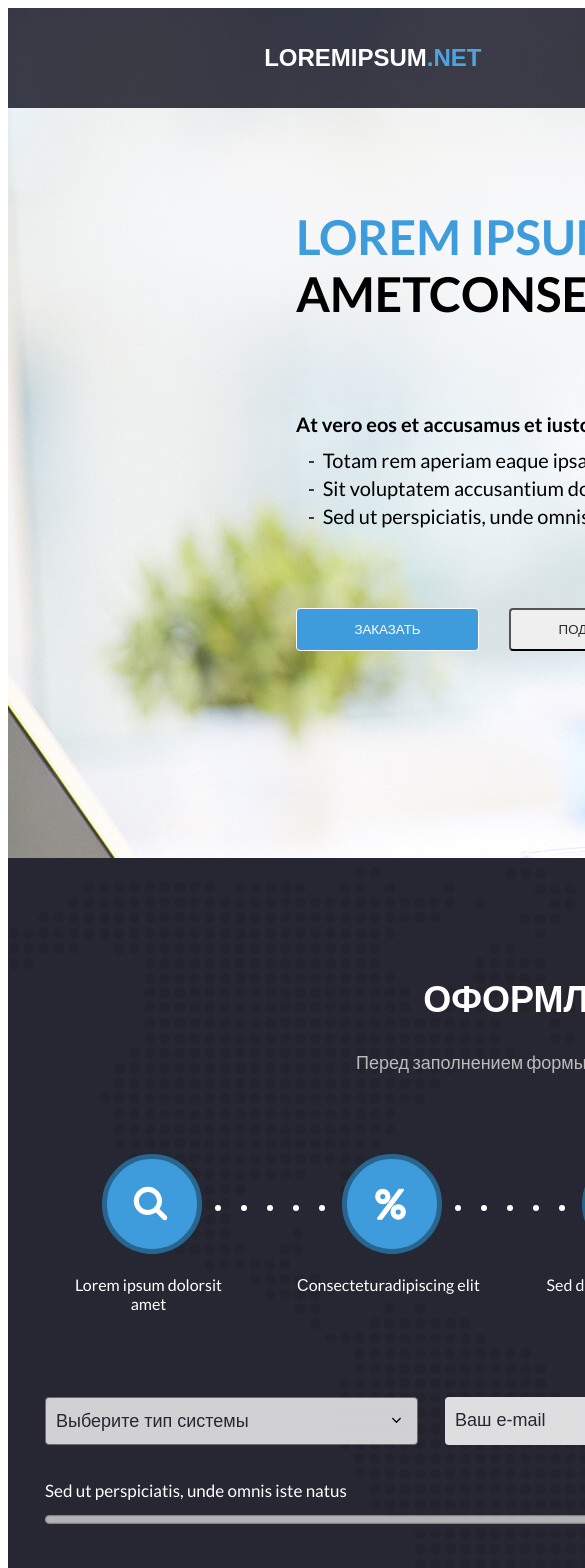
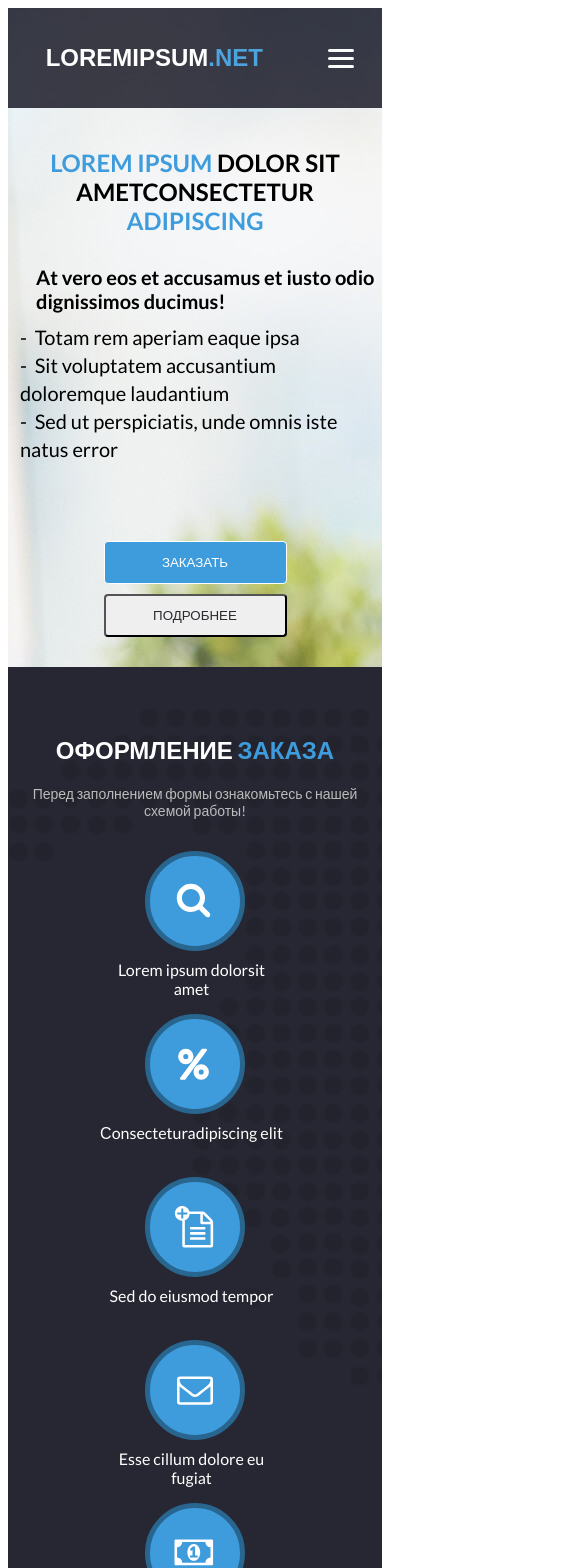
Before and after one commit to skorokhodtatiana/clerkgroup_test_task, a React (Vite) app: page /#/ in a window 390 px wide. Shown: the top 1568 px of the page, 585 px wide, since content can reach past the window. Built offline with nearby package versions, Linux system fonts and the light colour scheme; a web font is replaced by a local one.

Commit message:
added adaptation for a mobile device

```diff
--- a/src/components/form/Form.jsx
+++ b/src/components/form/Form.jsx
@@ -50,8 +50,8 @@ const Form = () => {
 					))}
 					<option></option>
 				</select>
-				<Input name="type-system" placeholder="Ваш e-mail" value={emailValue} onChange={(e) => setEmailValue(e.target.value)}></Input>
-				<Input name="type-system" placeholder="Ваше имя" value={nameValue} onChange={(e) => setNameValue(e.target.value)}></Input>
+				<Input inputClass={"form__input"} name="type-system" placeholder="Ваш e-mail" value={emailValue} onChange={(e) => setEmailValue(e.target.value)}></Input>
+				<Input inputClass="form__input" name="type-system" placeholder="Ваше имя" value={nameValue} onChange={(e) => setNameValue(e.target.value)}></Input>
 				<div className="form__progress-block">
 					<div className="form__progress-text">
 						<span>Sed ut perspiciatis, unde omnis iste natus</span>
@@ -63,7 +63,9 @@ const Form = () => {
 					<img className="form__label-img" src={upload} alt="upload"></img>
 					<span className="form__label-text">ПРИКРЕПИТЬ ФАЙЛ</span>
 				</label>
-				<Input inputClass="form__upload-file" ref={uploadRef} id="file-upload" name="file-upload" type="file" placeholder="Прикрепить файл" value={fileValue} onChange={UploadFile}></Input>
+				<span>
+					<Input inputClass="form__upload-file" ref={uploadRef} id="file-upload" name="file-upload" type="file" placeholder="Прикрепить файл" value={fileValue} onChange={UploadFile}></Input>
+				</span>
 				<Button type="submit" className={'processing__button'} children={'ОТПРАВИТЬ'}></Button>
 			</form>
 		</>
--- a/src/components/form/Form.scss
+++ b/src/components/form/Form.scss
@@ -4,14 +4,20 @@ $focusButton: #3E9CDC;
 .form {
 	position: relative;
 	display: grid;
-	grid-template-columns: repeat(3, 1fr);
-	grid-template-rows: repeat(2, 1fr) 8.5rem;
-	gap: 26px;
+	grid-template-columns: 1fr;
+	gap: 26px 0;
+
+	@media screen and (min-width: 1024px) {
+		grid-template-columns: repeat(3, 1fr);
+		grid-template-rows: repeat(2, 1fr) 8.5rem;
+		gap: 26px;
+	}
 
 	&__select {
-		width: 373px;
+		width: 100%;
 		height: 48px;
 		padding: 0 10px;
+		grid-column: 1/span1;
 		border-radius: 4px;
 		font-size: 18px;
 		opacity: 85%;
@@ -21,19 +27,33 @@ $focusButton: #3E9CDC;
 		background-image: url('../../assets/images/selectionIcon.svg');
 		background-repeat: no-repeat;
 		background-position: right 3% bottom 50%;
+
+		@media screen and (min-width: 1024px) {
+			width: 373px;
+			grid-column: auto;
+		}
 	}
 
 	&__progress-block {
-		grid-column: span 2;
+		grid-column: 1/span1;
 		align-self: self-end;
 		font-size: 17px;
 		line-height: 1.6;
+
+		@media screen and (min-width: 1024px) {
+			grid-column: span 2;
+		}
 	}
 
 	&__progress-text {
 		display: flex;
 		justify-content: space-between;
+		font-size: 14px;
 		color: white;
+
+		@media screen and (min-width: 1024px) {
+			font-size: inherit;
+		}
 	}
 
 	&__progress-percent {
@@ -41,8 +61,12 @@ $focusButton: #3E9CDC;
 	}
 
 	&__progress {
-		width: 48rem;
+		width: 100%;
 		opacity: 70%;
+
+		@media screen and (min-width: 1024px) {
+			width: 48rem;
+		}
 	}
 
 	&__upload-file {
@@ -50,16 +74,22 @@ $focusButton: #3E9CDC;
 	}
 
 	&__label-upload-file {
+		grid-column: 1/span1;
 		display: flex;
 		align-items: center;
 		justify-content: center;
-		width: 370px;
+		width: 100%;
 		height: 48px;
 		cursor: pointer;
 		border: 1px solid #ccc;
 		border-radius: 4px;
 		font-size: 15px;
 		background-color: white;
+
+		@media screen and (min-width: 1024px) {
+			width: 370px;
+			grid-column: auto;
+		}
 
 		&:hover {
 			background-color: $focusButton;
@@ -82,4 +112,12 @@ $focusButton: #3E9CDC;
 		color: white;
 		font-size: 15px;
 	}
+
+	&__input {
+		grid-column: 1/span1;
+
+		@media screen and (min-width: 1024px) {
+			grid-column: auto;
+		}
+	}
 }
--- a/src/components/input/Input.jsx
+++ b/src/components/input/Input.jsx
@@ -3,7 +3,6 @@ import './Input.scss';
 const Input = ({
 			name,
 			inputClass,
-			containerClass,
 			placeholder,
 			inputRef,
 			value,
@@ -13,7 +12,7 @@ const Input = ({
 		}) => {
 
 		return (
-			<span className={containerClass}>
+			<>
 				<input
 					className={'input ' + inputClass}
 					name={name}
@@ -22,8 +21,8 @@ const Input = ({
 					value={value}
 					type={type}
 					id={id}
-					{...props} />
-			</span>
+					{...props}/>
+			</>
 		);
 	}
 
--- a/src/components/input/Input.scss
+++ b/src/components/input/Input.scss
@@ -1,7 +1,7 @@
 $color-placeholder: #272733;
 
 .input {
-	width: 354px;
+	width: 95%;
 	height: 48px;
 	padding: 0 10px;
 	font-size: 18px;
@@ -14,4 +14,8 @@ $color-placeholder: #272733;
 		color: $color-placeholder;
 		font-size: 18px;
 	}
+
+	@media screen and (min-width: 1024px) {
+		width: 354px;
+	}
 }
--- a/src/components/main/Main.jsx
+++ b/src/components/main/Main.jsx
@@ -28,7 +28,7 @@ const Main = () => {
 						<li className="main__list-item">-&nbsp;&nbsp;Sit voluptatem accusantium doloremque laudantium</li>
 						<li className="main__list-item">-&nbsp;&nbsp;Sed ut perspiciatis, unde omnis iste natus error</li>
 					</ul>
-					<div>
+					<div className="main__flex">
 						<Button className="main__button main__button_blue" children='ЗАКАЗАТЬ'></Button>
 						<Button className="main__button" children='ПОДРОБНЕЕ' handleClick={changeContext}></Button>
 					</div>
--- a/src/components/main/Main.scss
+++ b/src/components/main/Main.scss
@@ -8,27 +8,45 @@ $color-button: #2A2B30;
 
 .main {
 	display: grid;
-	grid-template-columns: 18rem 1fr;
-	min-height: 750px;
+	grid-template-columns: 1fr;
+
+	@media screen and (min-width: 1024px) {
+		grid-template-columns: 18rem 1fr;
+		min-height: 750px;
+	}
 
 	&__container {
-		grid-column: 2;
+		@media screen and (min-width: 1024px) {
+			grid-column: 2;
+		}
 	}
 
 	&__title {
-		margin: 100px 0 90px;
-		font-size: 48px;
+		margin: 40px 0 30px;
+		text-align: center;
+		font-size: 24px;
 		font-family: 'Lato-bold';
 
 		&_blue {
 			color: $blue-color;
 		}
+
+		@media screen and (min-width: 1024px) {
+			margin: 100px 0 90px;
+			text-align: start;
+			font-size: 48px;
+		}
 	}
 
 	&__title-second {
 		margin-bottom: 10px;
+		margin-left: 28px;
 		font-size: 20px;
 		font-family: 'Lato-bold';
+
+		@media screen and (min-width: 1024px) {
+			margin-left: 0;
+		}
 	}
 
 	&__list {
@@ -43,10 +61,21 @@ $color-button: #2A2B30;
 		list-style-type: none;
 	}
 
+	&__flex {
+		display: flex;
+		flex-direction: column;
+		align-items: center;
+
+		@media screen and (min-width: 1024px) {
+			display: block;
+		}
+	}
+
 	&__button {
 		width: 183px;
 		height: 43px;
 		padding: 8px 16px;
+		margin-bottom: 30px;
 		border-radius: 4px;
 		color: $color-button;
 		cursor: pointer;
@@ -54,8 +83,13 @@ $color-button: #2A2B30;
 		&_blue {
 			background-color: $blue-color;
 			color: white;
-			margin-right: 30px;
+			margin-bottom: 10px;
 			border: 1px solid white;
+
+			@media screen and (min-width: 1024px) {
+				margin-right: 30px;
+				margin-bottom: 0;
+			}
 		}
 	}
 }
--- a/src/components/processing/Processing.scss
+++ b/src/components/processing/Processing.scss
@@ -12,25 +12,43 @@ $second-title: #BBBBBB;
 	background-size: cover;
 
 	&__title {
-		padding-top: 5.5rem;
+		padding-top: 3rem;
 		color: white;
-		font-size: 36px;
+		font-size: 24px;
 
 		&_blue {
 			color: $blue-color;
 		}
+
+		@media screen and (min-width: 1024px) {
+			padding-top: 5.5rem;
+			font-size: 36px;
+		}
 	}
 
 	&__title-second {
-		margin-bottom: 5rem;
+		margin-bottom: 2rem;
+		text-align: center;
 		color: $second-title;
-		font-size: 18px;
+		font-size: 14px;
+
+		@media screen and (min-width: 1024px) {
+			margin-bottom: 5rem;
+			text-align: start;
+			font-size: 18px;
+		}
 	}
 
 	&__steps {
 		display: flex;
+		flex-direction: column;
+		align-items: center;
 		margin-bottom: 5rem;
 		padding-left: 3rem;
+
+		@media screen and (min-width: 1024px) {
+			flex-direction: row;
+		}
 
 		.last-item {
 			display: none;
@@ -48,13 +66,17 @@ $second-title: #BBBBBB;
 
 	&__button {
 		margin-top: 24px;
-		width: 370px;
-		height: 48px;
+		padding: 14px 120px;
 		font-size: 15px;
 		background-color: $blue-color;
 		color: white;
 		border: 1px solid white;
 		border-radius: 4px;
 		cursor: pointer;
+
+		@media screen and (min-width: 1024px) {
+			width: 370px;
+			height: 48px;
+		}
 	}
 }
--- a/src/components/step/Step.scss
+++ b/src/components/step/Step.scss
@@ -18,9 +18,13 @@ $blue-color: #3E9CDC;
 	}
 
 	&__dots {
-		display: flex;
-		align-items: center;
-		margin-left: 1rem;
+		display: none;
+
+		@media screen and (min-width: 1024px) {
+			display: flex;
+			align-items: center;
+			margin-left: 1rem;
+		}
 	}
 
 	&__dot {
@@ -38,11 +42,17 @@ $blue-color: #3E9CDC;
 	}
 
 	&__text {
-		margin-top: 18px;
+		margin-top: 6px;
+		margin-bottom: 26px;
 		grid-column: span 3;
 		align-self: start;
 		width: 185px;
 		color: white;
 		text-align: center;
+
+		@media screen and (min-width: 1024px) {
+			margin-top: 18px;
+			margin-bottom: 0;
+		}
 	}
 }
```
